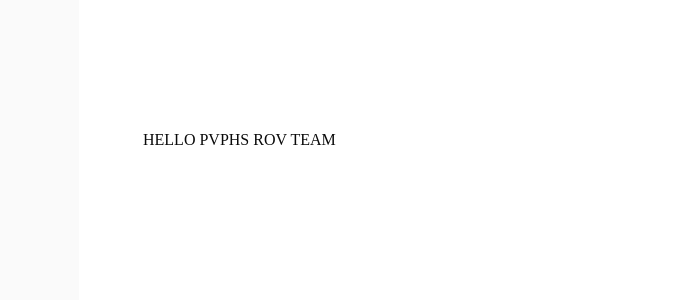
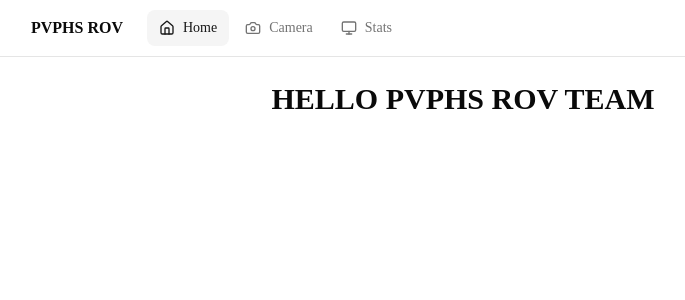
Before and after one commit to MasonKim000/PVPHS-ROV, a Next.js app in the folder frontend/: page / in a window 1280 px wide. Shown: the top 300 px of the page, without its empty margins (177-862 px from the left). Built offline with nearby package versions, Linux system fonts and the light colour scheme.

Commit message:
feat: add navigation component and update layout structure

```diff
--- a/frontend/src/app/layout.tsx
+++ b/frontend/src/app/layout.tsx
@@ -1,5 +1,6 @@
 import type { Metadata } from "next";
 import { Geist, Geist_Mono } from "next/font/google";
+import { Nav } from "@/components/nav";
 import "./globals.css";
 
 const geistSans = Geist({
@@ -13,8 +14,8 @@ const geistMono = Geist_Mono({
 });
 
 export const metadata: Metadata = {
-  title: "Create Next App",
-  description: "Generated by create next app",
+  title: "PVPHS ROV",
+  description: "PVPHS ROV Control Panel",
 };
 
 export default function RootLayout({
@@ -27,7 +28,10 @@ export default function RootLayout({
       lang="en"
       className={`${geistSans.variable} ${geistMono.variable} h-full antialiased`}
     >
-      <body className="min-h-full flex flex-col">{children}</body>
+      <body className="min-h-full flex flex-col">
+        <Nav />
+        <main className="flex-1 p-6">{children}</main>
+      </body>
     </html>
   );
 }
--- a/frontend/src/app/page.tsx
+++ b/frontend/src/app/page.tsx
@@ -1,9 +1,9 @@
 export default function Home() {
   return (
-    <div className="flex flex-col flex-1 items-center justify-center bg-zinc-50 font-sans dark:bg-black">
-      <main className="flex flex-1 w-full max-w-3xl flex-col items-center justify-between py-32 px-16 bg-white dark:bg-black sm:items-start">
-        <h1> HELLO PVPHS ROV TEAM</h1>
-      </main>
+    <div className="flex flex-1 items-center justify-center">
+      <h1 className="text-3xl font-bold text-foreground">
+        HELLO PVPHS ROV TEAM
+      </h1>
     </div>
   );
 }
--- a/frontend/src/app/stats/page.tsx
+++ b/frontend/src/app/stats/page.tsx
@@ -6,10 +6,10 @@ export default async function Home() {
   const systemInfo = await getSystemDetails();
 
   return (
-    <main className="min-h-screen bg-background flex flex-col items-center justify-center p-6">
-      <h1 className="text-3xl font-bold mb-6 text-foreground">Raspberry Pi</h1>
+    <div className="mx-auto max-w-md space-y-6">
+      <h1 className="text-3xl font-bold text-foreground">Raspberry Pi</h1>
 
-      <Card className="w-full max-w-md">
+      <Card>
         <CardHeader>
           <CardTitle>System Information</CardTitle>
         </CardHeader>
@@ -62,6 +62,6 @@ export default async function Home() {
           </div>
         </CardContent>
       </Card>
-    </main>
+    </div>
   );
 }
--- /dev/null
+++ b/frontend/src/components/nav.tsx
@@ -0,0 +1,41 @@
+"use client";
+
+import Link from "next/link";
+import { usePathname } from "next/navigation";
+import { Camera, Monitor, Home } from "lucide-react";
+import { cn } from "@/lib/utils";
+
+const links = [
+  { href: "/", label: "Home", icon: Home },
+  { href: "/camera", label: "Camera", icon: Camera },
+  { href: "/stats", label: "Stats", icon: Monitor },
+];
+
+export function Nav() {
+  const pathname = usePathname();
+
+  return (
+    <nav className="border-b bg-background">
+      <div className="mx-auto flex h-14 max-w-4xl items-center gap-6 px-4">
+        <span className="font-semibold text-foreground">PVPHS ROV</span>
+        <div className="flex gap-1">
+          {links.map(({ href, label, icon: Icon }) => (
+            <Link
+              key={href}
+              href={href}
+              className={cn(
+                "flex items-center gap-2 rounded-md px-3 py-2 text-sm transition-colors",
+                pathname === href
+                  ? "bg-accent text-accent-foreground font-medium"
+                  : "text-muted-foreground hover:bg-accent hover:text-accent-foreground"
+              )}
+            >
+              <Icon size={16} />
+              {label}
+            </Link>
+          ))}
+        </div>
+      </div>
+    </nav>
+  );
+}
```
